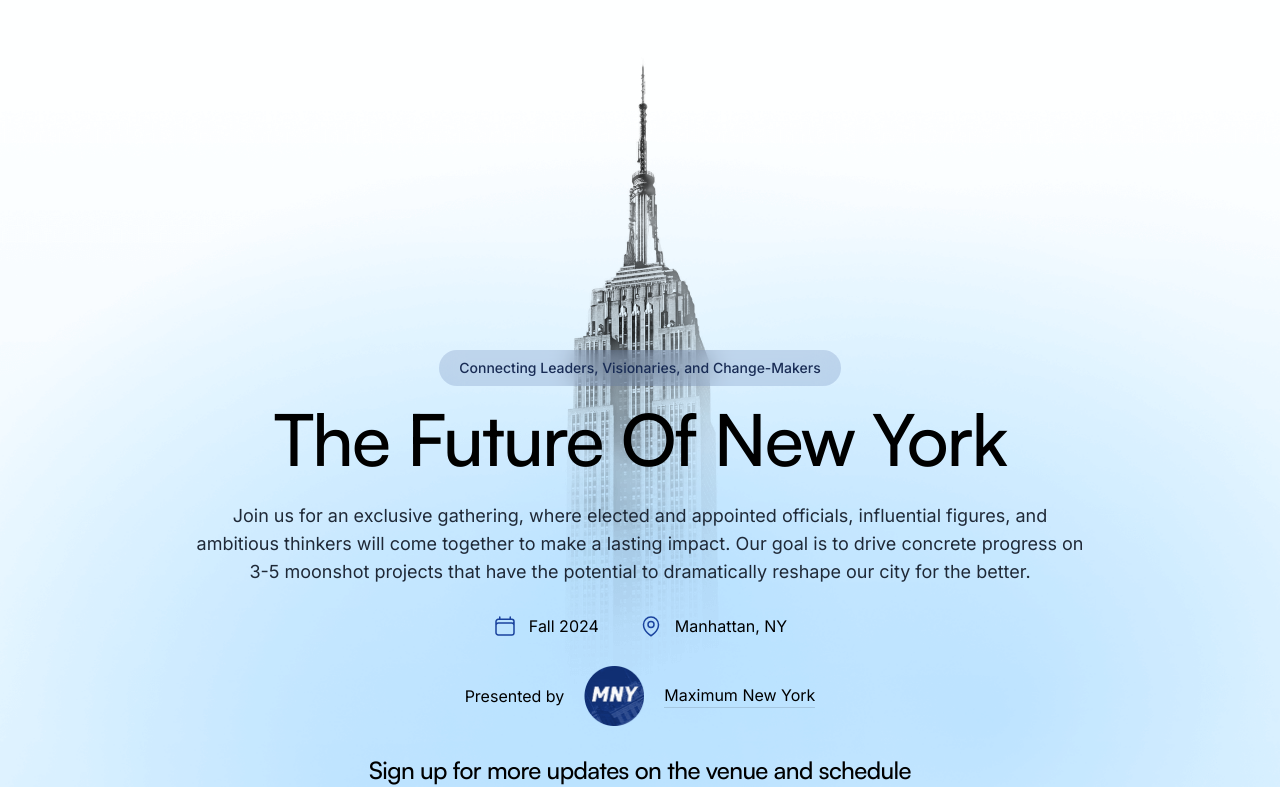
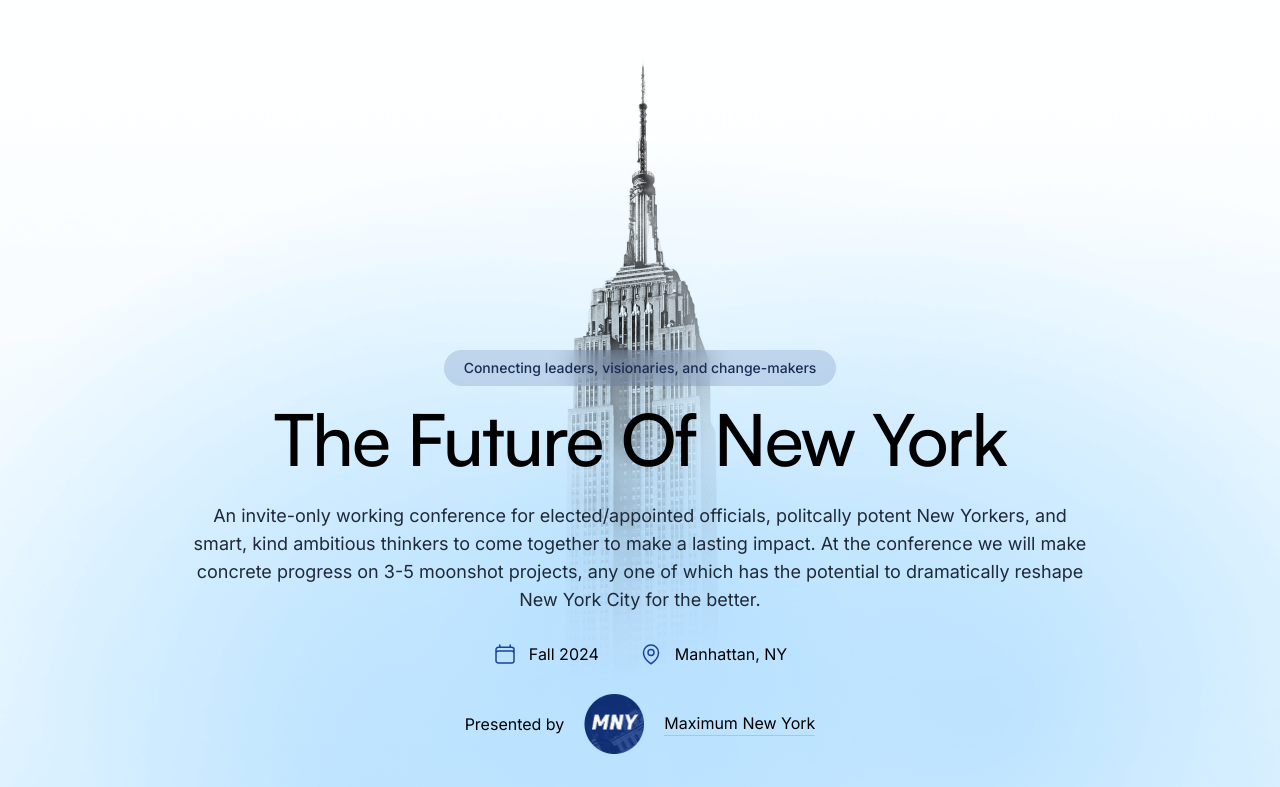
Before and after one commit to Future-Of-NY-Conference/future-of-new-york-conf, a Next.js app: page / in a window 1280 px wide. Shown: the top 787 px of the page. Built offline with nearby package versions, Linux system fonts and the light colour scheme.

Commit message:
Copy edits

```diff
--- a/src/pages/index.js
+++ b/src/pages/index.js
@@ -14,15 +14,16 @@ export default function Home() {
       <div className="flex min-h-screen flex-col items-center justify-between  bg-hero-gradient relative px-5 pt-72 md:pt-[350px] pb-20 bg-cover">
         <div className="max-w-4xl text-center z-10">
           <p className="text-sm font-medium text-[#192c55] bg-[#123480]/15 rounded-full py-2 px-5 inline-block backdrop-blur-md">
-            Connecting Leaders, Visionaries, and Change-Makers
+            Connecting leaders, visionaries, and change-makers
           </p>
           <h1 className="text-5xl md:text-7xl mt-4">The Future Of New York</h1>
           <div className="mt-7 md:text-lg text-gray-800 space-y-5">
             <p>
-              Join us for an exclusive gathering, where elected and appointed officials, influential
-              figures, and ambitious thinkers will come together to make a lasting impact. Our goal
-              is to drive concrete progress on 3-5 moonshot projects that have the potential to
-              dramatically reshape our city for the better.
+              An invite-only working conference for elected/appointed officials, politcally potent New Yorkers, and smart,
+              kind ambitious
+              thinkers to come together to make a lasting impact. At the conference we will
+              make concrete progress on 3-5 moonshot projects, any one of which has the potential to
+              dramatically reshape New York City for the better.
             </p>
           </div>
           <div className="mt-7 flex flex-col md:flex-row items-center md:space-x-10 space-y-4 md:space-y-0 justify-center">
```
